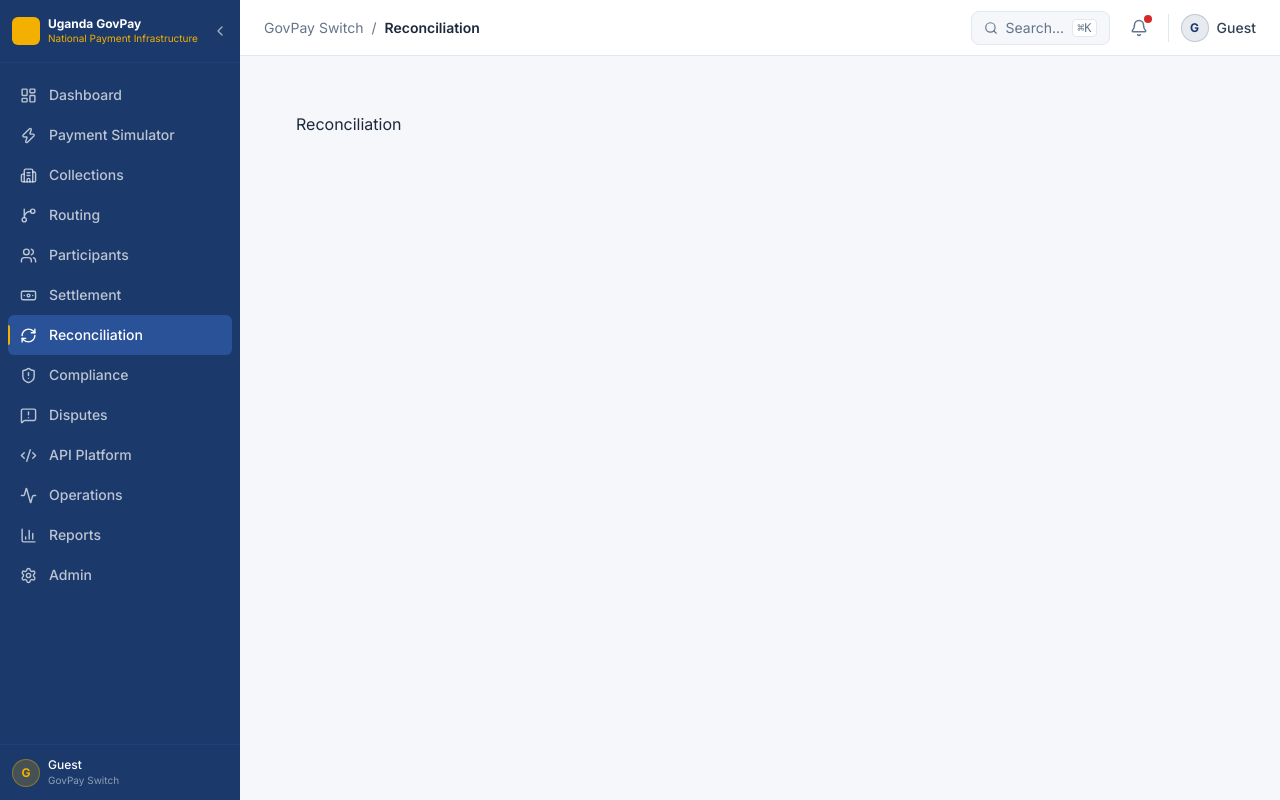
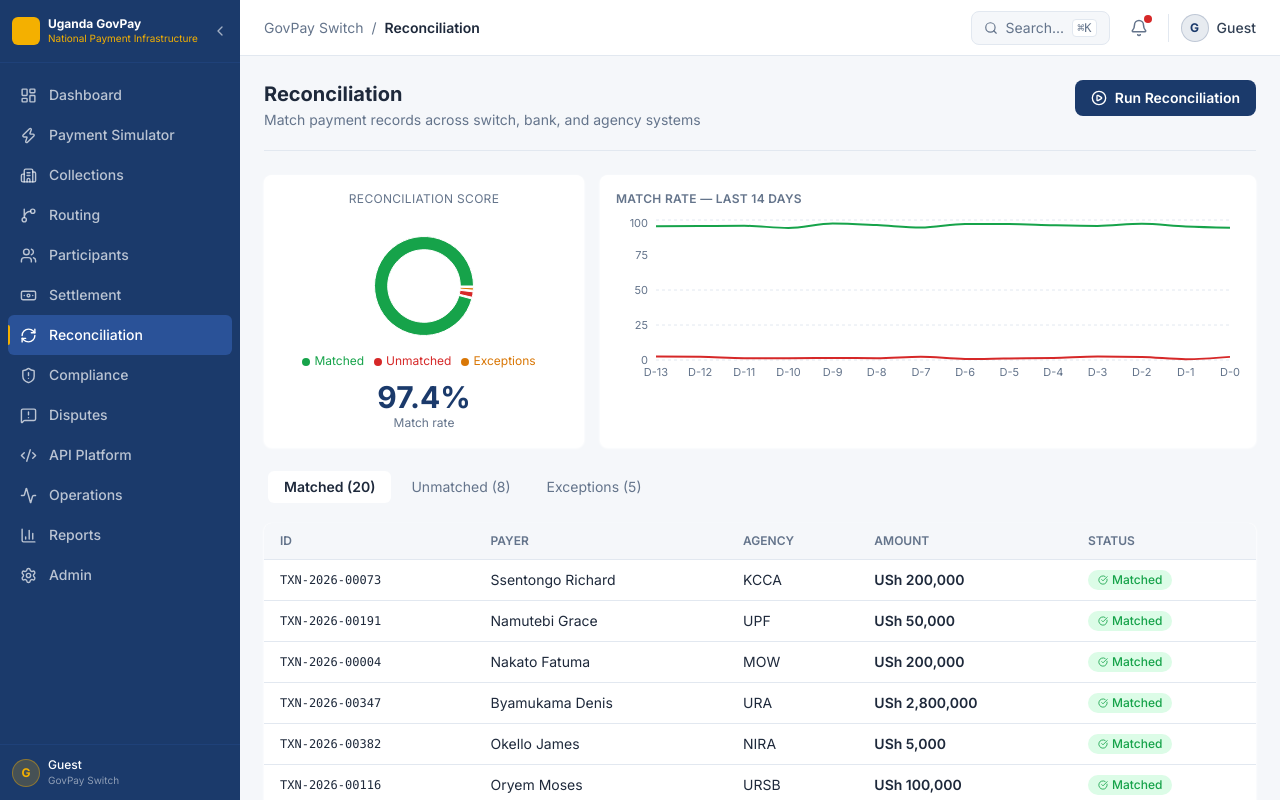
Before and after one commit to benbazus/gou-psp, a React (Vite) app: page /app/reconciliation in a window 1280 px wide. Built offline with nearby package versions, Linux system fonts and the light colour scheme.

Commit message:
feat: implement Reconciliation module with tabs and exception resolution

```diff
--- a/src/routes/app/reconciliation.tsx
+++ b/src/routes/app/reconciliation.tsx
@@ -1,3 +1,222 @@
+import { useState } from 'react'
+import * as Tabs from '@radix-ui/react-tabs'
+import { PageHeader } from '../../components/ui/PageHeader'
+import { Badge } from '../../components/ui/Badge'
+import { PieChart } from '../../components/charts/PieChart'
+import { LineChart } from '../../components/charts/LineChart'
+import { Modal } from '../../components/ui/Modal'
+import { useAppStore } from '../../store/appStore'
+import { mockTransactions } from '../../data/mockTransactions'
+import { formatUGX } from '../../utils/format'
+import { PlayCircle, CheckCircle } from 'lucide-react'
+
+const MATCH_RATE_DATA = Array.from({ length: 14 }, (_, i) => ({
+  day: `D-${13 - i}`,
+  matched: 94 + Math.random() * 4,
+  unmatched: 0.5 + Math.random() * 2,
+}))
+
+const SCORE = 97.4
+
 export default function ReconciliationPage() {
-  return <div className="p-8">Reconciliation</div>
+  const addToast = useAppStore((s) => s.addToast)
+  const [running, setRunning] = useState(false)
+  const [ran, setRan] = useState(false)
+  const [resolveModal, setResolveModal] = useState(false)
+  const [selectedTx, setSelectedTx] = useState<typeof matchedTx[0] | null>(null)
+  const [note, setNote] = useState('')
+
+  const matchedTx = mockTransactions.filter((t) => t.status === 'completed').slice(0, 20)
+  const unmatchedTx = mockTransactions.filter((t) => t.status === 'failed').slice(0, 8)
+  const exceptions = mockTransactions.filter((t) => t.status === 'pending').slice(0, 5)
+
+  async function runRecon() {
+    setRunning(true)
+    await new Promise<void>((r) => setTimeout(r, 2500))
+    setRunning(false)
+    setRan(true)
+    addToast('Reconciliation complete — 97.4% match rate', 'success')
+  }
+
+  const piData = [
+    { name: 'Matched', value: 97.4, color: '#16A34A' },
+    { name: 'Unmatched', value: 1.8, color: '#D62828' },
+    { name: 'Exceptions', value: 0.8, color: '#D97706' },
+  ]
+
+  void ran
+
+  return (
+    <div>
+      <PageHeader
+        title="Reconciliation"
+        subtitle="Match payment records across switch, bank, and agency systems"
+        actions={
+          <button
+            onClick={runRecon}
+            disabled={running}
+            className="flex items-center gap-2 px-4 py-2 bg-primary text-white rounded-lg text-sm font-semibold hover:bg-primary-light transition-colors disabled:opacity-60"
+          >
+            {running
+              ? <div className="w-4 h-4 border-2 border-white border-t-transparent rounded-full animate-spin" />
+              : <PlayCircle size={16} />}
+            {running ? 'Running Reconciliation...' : 'Run Reconciliation'}
+          </button>
+        }
+      />
+
+      <div className="grid grid-cols-3 gap-4 mb-5">
+        <div className="bg-card rounded-card shadow-card p-4 flex flex-col items-center">
+          <div className="text-xs text-muted uppercase tracking-wide mb-2">Reconciliation Score</div>
+          <PieChart data={piData} height={160} donut />
+          <div className="text-3xl font-bold text-primary mt-1">{SCORE}%</div>
+          <div className="text-xs text-muted">Match rate</div>
+        </div>
+        <div className="col-span-2 bg-card rounded-card shadow-card p-4">
+          <div className="text-xs font-semibold text-muted uppercase tracking-wide mb-2">Match Rate — Last 14 Days</div>
+          <LineChart
+            data={MATCH_RATE_DATA}
+            xKey="day"
+            lines={[
+              { key: 'matched', color: '#16A34A', name: 'Matched %' },
+              { key: 'unmatched', color: '#D62828', name: 'Unmatched %' },
+            ]}
+            height={180}
+          />
+        </div>
+      </div>
+
+      <Tabs.Root defaultValue="matched">
+        <Tabs.List className="flex gap-1 bg-surface p-1 rounded-lg mb-4 w-fit">
+          {[
+            { value: 'matched', label: `Matched (${matchedTx.length})` },
+            { value: 'unmatched', label: `Unmatched (${unmatchedTx.length})` },
+            { value: 'exceptions', label: `Exceptions (${exceptions.length})` },
+          ].map((tab) => (
+            <Tabs.Trigger
+              key={tab.value}
+              value={tab.value}
+              className="px-4 py-1.5 text-sm rounded-md text-muted data-[state=active]:bg-card data-[state=active]:text-slate-800 data-[state=active]:font-semibold transition-all"
+            >
+              {tab.label}
+            </Tabs.Trigger>
+          ))}
+        </Tabs.List>
+
+        <Tabs.Content value="matched">
+          <div className="bg-card rounded-card shadow-card overflow-hidden">
+            <table className="w-full text-sm">
+              <thead className="bg-surface border-b border-border">
+                <tr>{['ID', 'Payer', 'Agency', 'Amount', 'Status'].map((h) => (
+                  <th key={h} className="px-4 py-2.5 text-left text-xs font-semibold text-muted uppercase">{h}</th>
+                ))}</tr>
+              </thead>
+              <tbody className="divide-y divide-border">
+                {matchedTx.map((t) => (
+                  <tr key={t.id} className="hover:bg-primary-50">
+                    <td className="px-4 py-2.5 font-mono text-xs">{t.id}</td>
+                    <td className="px-4 py-2.5">{t.payer}</td>
+                    <td className="px-4 py-2.5">{t.agency}</td>
+                    <td className="px-4 py-2.5 font-semibold">{formatUGX(t.amount)}</td>
+                    <td className="px-4 py-2.5">
+                      <Badge variant="success">
+                        <CheckCircle size={10} className="inline mr-1" />Matched
+                      </Badge>
+                    </td>
+                  </tr>
+                ))}
+              </tbody>
+            </table>
+          </div>
+        </Tabs.Content>
+
+        <Tabs.Content value="unmatched">
+          <div className="bg-card rounded-card shadow-card overflow-hidden">
+            <table className="w-full text-sm">
+              <thead className="bg-surface border-b border-border">
+                <tr>{['ID', 'Payer', 'Agency', 'Amount', 'Reason'].map((h) => (
+                  <th key={h} className="px-4 py-2.5 text-left text-xs font-semibold text-muted uppercase">{h}</th>
+                ))}</tr>
+              </thead>
+              <tbody className="divide-y divide-border">
+                {unmatchedTx.map((t) => (
+                  <tr key={t.id} className="hover:bg-danger-light/30">
+                    <td className="px-4 py-2.5 font-mono text-xs">{t.id}</td>
+                    <td className="px-4 py-2.5">{t.payer}</td>
+                    <td className="px-4 py-2.5">{t.agency}</td>
+                    <td className="px-4 py-2.5 font-semibold">{formatUGX(t.amount)}</td>
+                    <td className="px-4 py-2.5 text-danger text-xs">{t.failureReason ?? 'No agency confirmation'}</td>
+                  </tr>
+                ))}
+              </tbody>
+            </table>
+          </div>
+        </Tabs.Content>
+
+        <Tabs.Content value="exceptions">
+          <div className="bg-card rounded-card shadow-card overflow-hidden">
+            <table className="w-full text-sm">
+              <thead className="bg-surface border-b border-border">
+                <tr>{['ID', 'Payer', 'Amount', 'Type', 'Action'].map((h) => (
+                  <th key={h} className="px-4 py-2.5 text-left text-xs font-semibold text-muted uppercase">{h}</th>
+                ))}</tr>
+              </thead>
+              <tbody className="divide-y divide-border">
+                {exceptions.map((t) => (
+                  <tr key={t.id} className="hover:bg-warning/5">
+                    <td className="px-4 py-2.5 font-mono text-xs">{t.id}</td>
+                    <td className="px-4 py-2.5">{t.payer}</td>
+                    <td className="px-4 py-2.5">{formatUGX(t.amount)}</td>
+                    <td className="px-4 py-2.5"><Badge variant="warning">Pending Confirmation</Badge></td>
+                    <td className="px-4 py-2.5">
+                      <button
+                        onClick={() => { setSelectedTx(t); setResolveModal(true) }}
+                        className="text-xs text-primary underline hover:text-primary-light"
+                      >
+                        Resolve
+                      </button>
+                    </td>
+                  </tr>
+                ))}
+              </tbody>
+            </table>
+          </div>
+        </Tabs.Content>
+      </Tabs.Root>
+
+      <Modal
+        open={resolveModal}
+        onClose={() => setResolveModal(false)}
+        title="Resolve Exception"
+        footer={
+          <button
+            onClick={() => { setResolveModal(false); addToast('Exception resolved manually', 'success') }}
+            className="px-4 py-2 bg-primary text-white rounded-lg text-sm font-semibold"
+          >
+            Save Resolution
+          </button>
+        }
+      >
+        {selectedTx && (
+          <div className="space-y-4 text-sm">
+            <div className="bg-surface rounded-lg p-3 space-y-1">
+              <div className="flex justify-between"><span className="text-muted">Transaction</span><span className="font-mono">{selectedTx.id}</span></div>
+              <div className="flex justify-between"><span className="text-muted">Amount</span><span className="font-semibold">{formatUGX(selectedTx.amount)}</span></div>
+              <div className="flex justify-between"><span className="text-muted">Payer</span><span>{selectedTx.payer}</span></div>
+            </div>
+            <div>
+              <label className="text-xs text-muted mb-1 block">Resolution Note</label>
+              <textarea
+                value={note}
+                onChange={(e) => setNote(e.target.value)}
+                rows={3}
+                className="w-full border border-border rounded-lg px-3 py-2 text-sm outline-none focus:border-primary/50 resize-none"
+                placeholder="Describe how this exception was resolved..."
+              />
+            </div>
+          </div>
+        )}
+      </Modal>
+    </div>
+  )
 }
```
